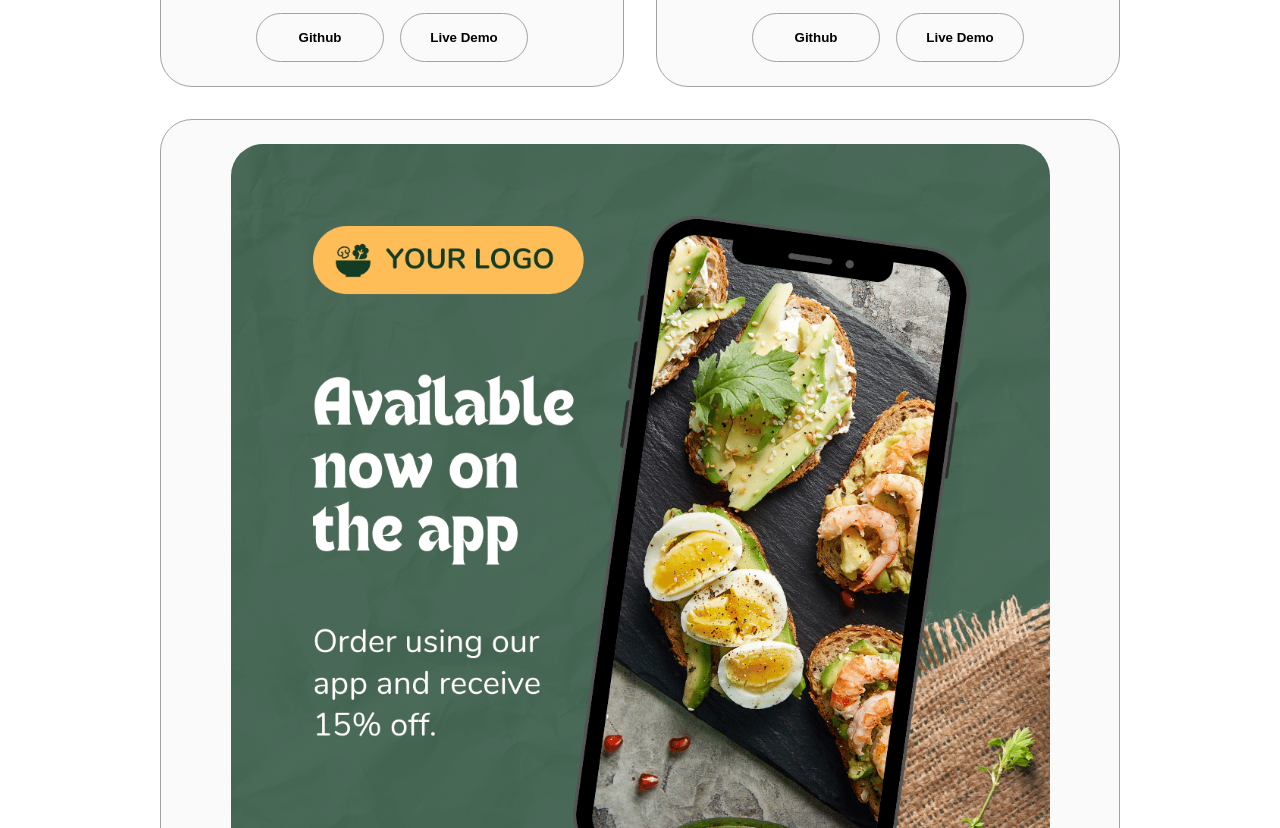
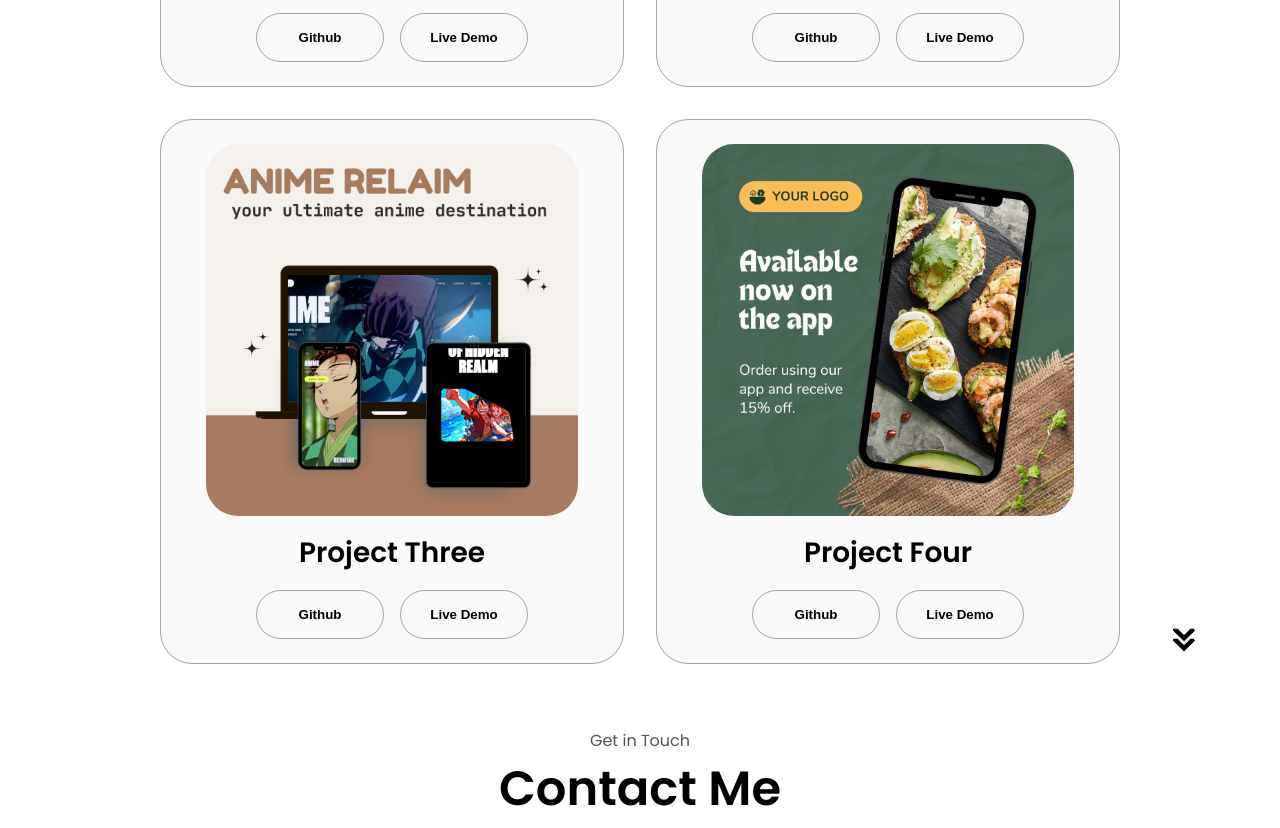
Before and after one commit to gaurav0045/My-Portfoli, a plain HTML site: page index.html in a window 1280 px wide. Shown: the part 3052-3880 px from the top of the page. Drawn offline with Linux system fonts and the light colour scheme.

Commit message:
Project 3

```diff
--- a/index.html
+++ b/index.html
@@ -369,7 +369,7 @@
           <div class="details-container color-container">
             <div class="article-container">
               <img
-                src="./assets/project-3.png"
+                src="./assets/project3.png"
                 alt="Project 3"
                 class="project-img"
               />
@@ -378,13 +378,37 @@
             <div class="btn-container">
               <button
                 class="btn btn-color-2 project-btn"
-                onclick="location.href='https://github.com/'"
+                onclick="location.href='https://github.com/gaurav0045/AnimatedWebSite.git'"
               >
                 Github
               </button>
               <button
                 class="btn btn-color-2 project-btn"
-                onclick="location.href='https://github.com/'"
+                onclick="location.href='https://animated-web-site-xi.vercel.app/'"
+              >
+                Live Demo
+              </button>
+            </div>
+          </div>
+          <div class="details-container color-container">
+            <div class="article-container">
+              <img
+                src="./assets/project-3.png"
+                alt="Project 3"
+                class="project-img"
+              />
+            </div>
+            <h2 class="experience-sub-title project-title">Project Four</h2>
+            <div class="btn-container">
+              <button
+                class="btn btn-color-2 project-btn"
+                onclick="location.href='/'"
+              >
+                Github
+              </button>
+              <button
+                class="btn btn-color-2 project-btn"
+                onclick="location.href='/'"
               >
                 Live Demo
               </button>
```
Also changed, not shown: assets/project3.png (added).
